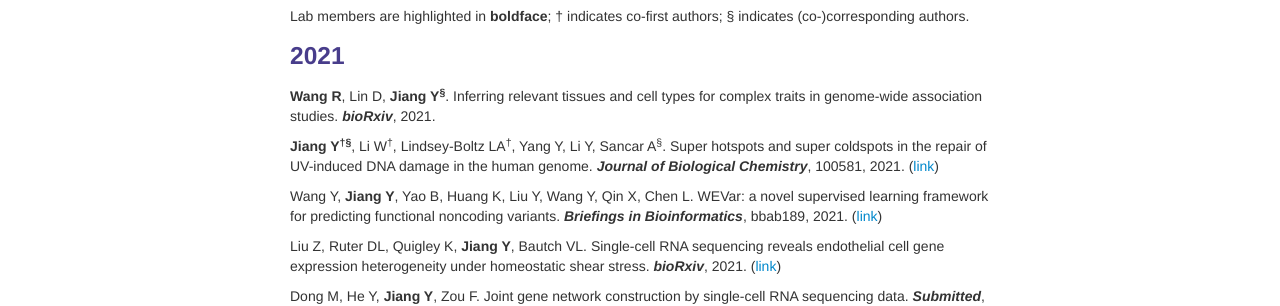
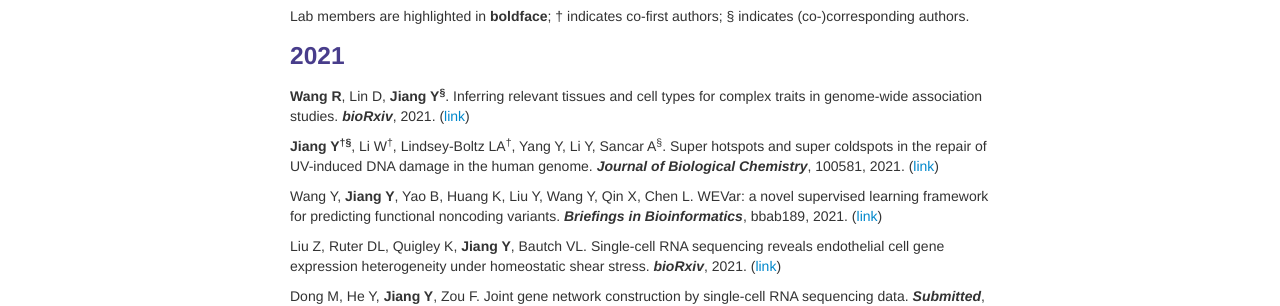
Before and after one commit to yuchaojiang/yuchaojiang.github.io, a Jekyll site: the page built from pages/pubs.md, in a window 1280 px wide. Shown: the part 208-514 px from the top of the page. Built offline with Jekyll 4.4.1, drawn with Linux system fonts in a browser that asks for light colours.

Commit message:
Update pubs.md

```diff
--- a/pages/pubs.md
+++ b/pages/pubs.md
@@ -15,7 +15,7 @@ description: Yuchao Jiang's publications
 Lab members are highlighted in **boldface**; &dagger; indicates co-first authors; &sect; indicates (co-)corresponding authors.
 
 ### 2021
-**Wang R**, Lin D, **Jiang Y<sup>&sect;</sup>**. Inferring relevant tissues and cell types for complex traits in genome-wide association studies. ***bioRxiv***, 2021.
+**Wang R**, Lin D, **Jiang Y<sup>&sect;</sup>**. Inferring relevant tissues and cell types for complex traits in genome-wide association studies. ***bioRxiv***, 2021. ([link](https://www.biorxiv.org/content/10.1101/2021.06.09.447805v1))
 
 **Jiang Y<sup>&dagger;</sup><sup>&sect;</sup>**, Li W<sup>&dagger;</sup>, Lindsey-Boltz LA<sup>&dagger;</sup>, Yang Y, Li Y, Sancar A<sup>&sect;</sup>. Super hotspots and super coldspots in the repair of UV-induced DNA damage in the human genome. ***Journal of Biological Chemistry***, 100581, 2021. ([link](https://www.sciencedirect.com/science/article/pii/S0021925821003616?via%3Dihub))
 
```
